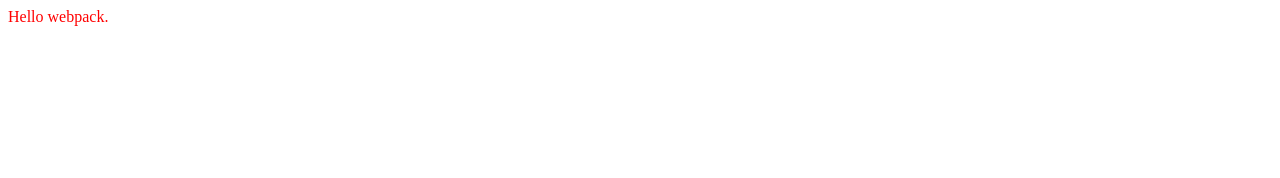
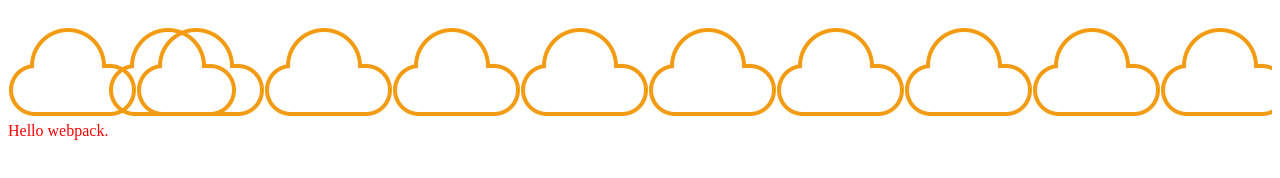
Before and after one commit to meizilp/learn-webpack, a website built with webpack: page dist/index.html in a window 1280 px wide. Built offline with nearby package versions, Linux system fonts and the light colour scheme.

Commit message:
完成添加图片的文档

```diff
--- a/package.json
+++ b/package.json
@@ -19,6 +19,7 @@
   "homepage": "https://github.com/meizilp/learn-webpack#readme",
   "devDependencies": {
     "css-loader": "^0.28.7",
+    "file-loader": "^1.1.4",
     "style-loader": "^0.18.2",
     "uglifyjs-webpack-plugin": "^0.4.6",
     "webpack": "^3.6.0"
--- a/src/index.js
+++ b/src/index.js
@@ -1,5 +1,6 @@
 import _ from 'lodash'
 import './style.css'
+import Icon from './icon.png'
 
 function component() {
     let element = document.createElement('div')
@@ -7,6 +8,10 @@ function component() {
     element.innerHTML = _.join(['Hello', 'webpack.'], ' ')
     element.classList.add('hello')
 
+    let myIcon = new Image()
+    myIcon.src = Icon
+    element.appendChild(myIcon)
+
     return element
 }
 
--- a/src/style.css
+++ b/src/style.css
@@ -1,3 +1,4 @@
 .hello {
-    color:red
+    color:red;
+    background: url('./icon.png');  /*引用图片*/
 }
--- a/webpack.config.js
+++ b/webpack.config.js
@@ -8,7 +8,8 @@ module.exports = {
     },
     module: {
         rules: [
-            { test: /\.css$/, use: ['style-loader', 'css-loader'] }
+            { test: /\.css$/, use: ['style-loader', 'css-loader'] },
+            { test: /\.(png|svg|jpg|gif)$/, use: ['file-loader'] }
         ]
     }
 }
```
Also changed, not shown: README.md, dist/index.html, doc/添加图片效果图.png (added), src/icon.png (added), 1 other file.
